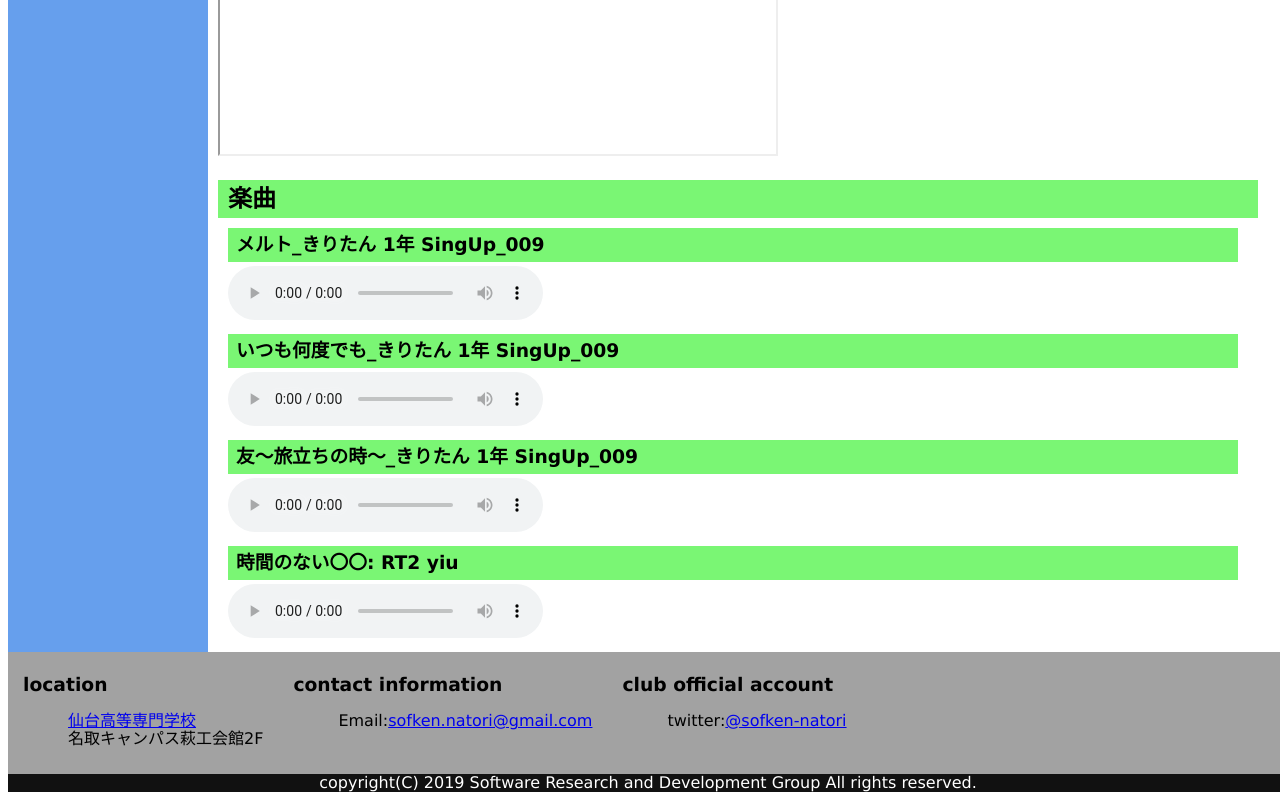
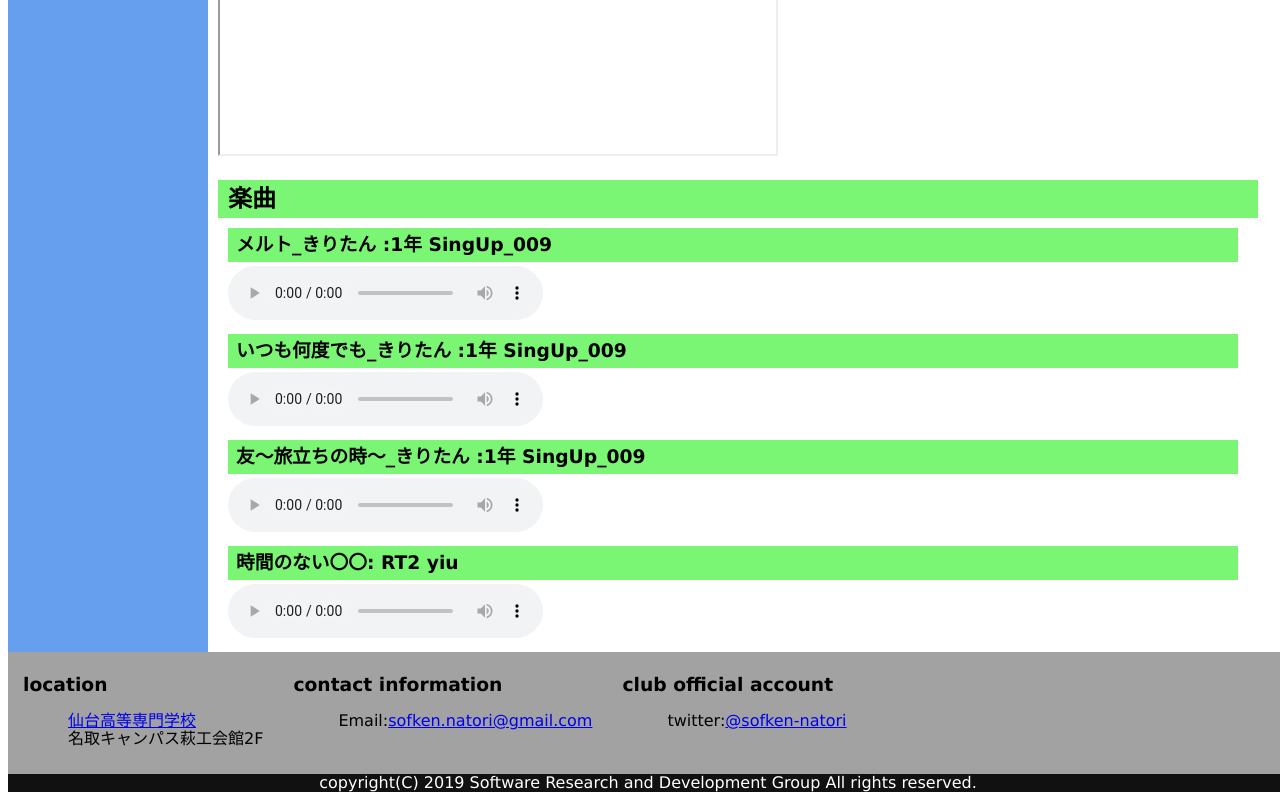
Before and after one commit to namunamusuzuki/namunamusuzuki.github.io, a plain HTML site: page vol34/index.html in a window 1280 px wide. Shown: the part 778-1578 px from the top of the page. Drawn offline with nearby package versions, Linux system fonts and the light colour scheme; files whose address does not match are found by name.

Commit message:
Update index.html

```diff
--- a/vol34/index.html
+++ b/vol34/index.html
@@ -29,11 +29,11 @@
             <!-- 本番は２７行、練習用に２６行 -->
             <h2>楽曲</h2>
             <div class="paragraph">
-                <h3>メルト_きりたん 1年 SingUp_009</h3>
+                <h3>メルト_きりたん :1年 SingUp_009</h3>
                 <audio src="メルト_きりたん.mp3" controls>HTML5対応のブラウザ(Chromeなど)で閲覧ください。</audio>
-                <h3>いつも何度でも_きりたん 1年 SingUp_009</h3>
+                <h3>いつも何度でも_きりたん :1年 SingUp_009</h3>
                 <audio src="いつも何度でも_きりたん.mp3" controls>HTML5対応のブラウザ(Chromeなど)で閲覧ください。</audio>
-                <h3>友～旅立ちの時～_きりたん 1年 SingUp_009</h3>
+                <h3>友～旅立ちの時～_きりたん :1年 SingUp_009</h3>
                 <audio src="友～旅立ちの時～_きりたん.mp3" controls>HTML5対応のブラウザ(Chromeなど)で閲覧ください。</audio>
                 <h3>時間のない〇〇: RT2 yiu</h3>
                 <audio src="時間のない〇〇.mp3" controls>HTML5対応のブラウザ(Chromeなど)で閲覧ください。</audio>
```
